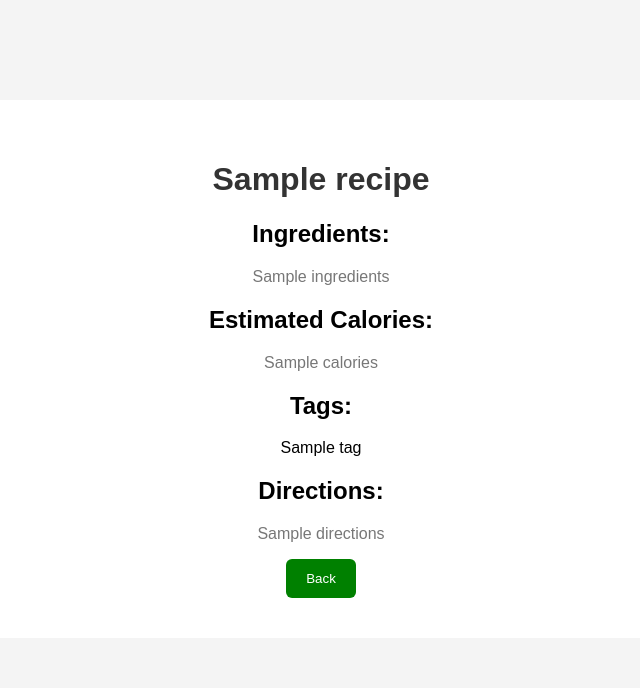
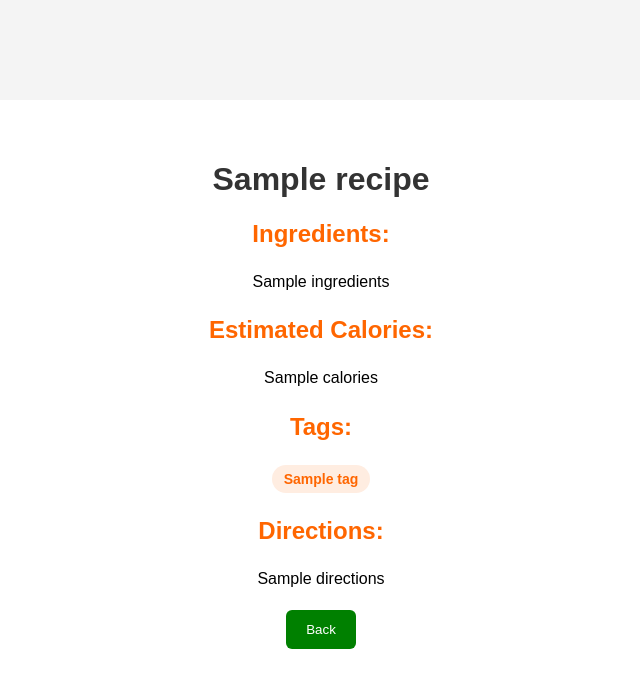
Before and after one commit to Zhaseeek/cooking-assistant, a Flask app: template templates/recipe.html in a window 1280 px wide. Shown: the top 688 px of the page, without its empty margins (319-959 px from the left). Run offline with Flask 3, Linux system fonts and the light colour scheme; the template is opened without the code that fills it: most values are stand-ins (such as "Sample title", 1, 10 or a date in 2020); parts of the project's set-up code (start-up, migrations or seed data) failed here and were passed over.

```diff
--- a/static/style.css
+++ b/static/style.css
@@ -91,3 +91,50 @@ button {
 .recipe-card button:hover {
     background: #ff5c2b;
 }
+.recipe-info {
+
+
+color: black;
+
+
+}
+
+.recipe-info p {
+
+
+color: black;
+
+line-height: 1.8;
+
+
+}
+
+.recipe-info h2 {
+
+
+color: #ff6600;
+
+
+}
+
+.tag {
+
+
+display: inline-block;
+
+background: #ffede1;
+
+color: #ff6600;
+
+padding: 6px 12px;
+
+border-radius: 20px;
+
+margin: 4px;
+
+font-size: 14px;
+
+font-weight: bold;
+
+
+}
```
